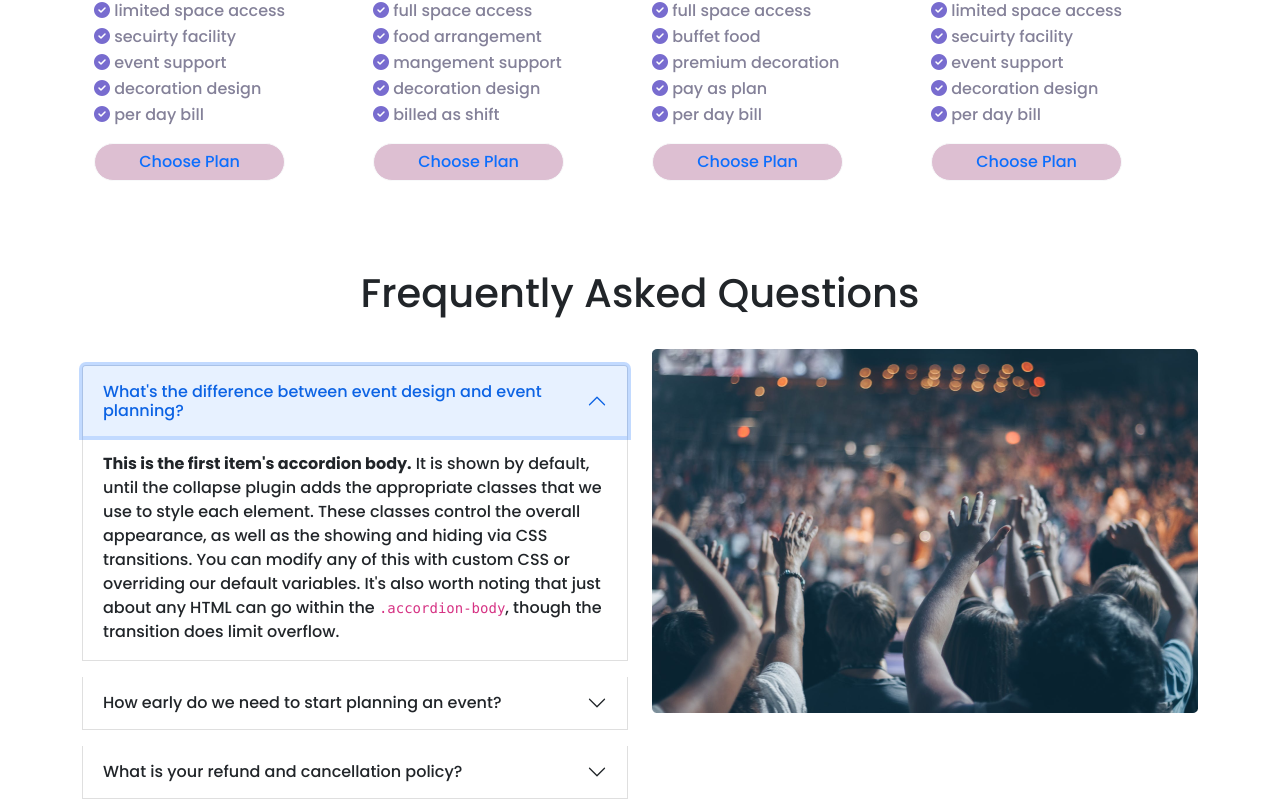
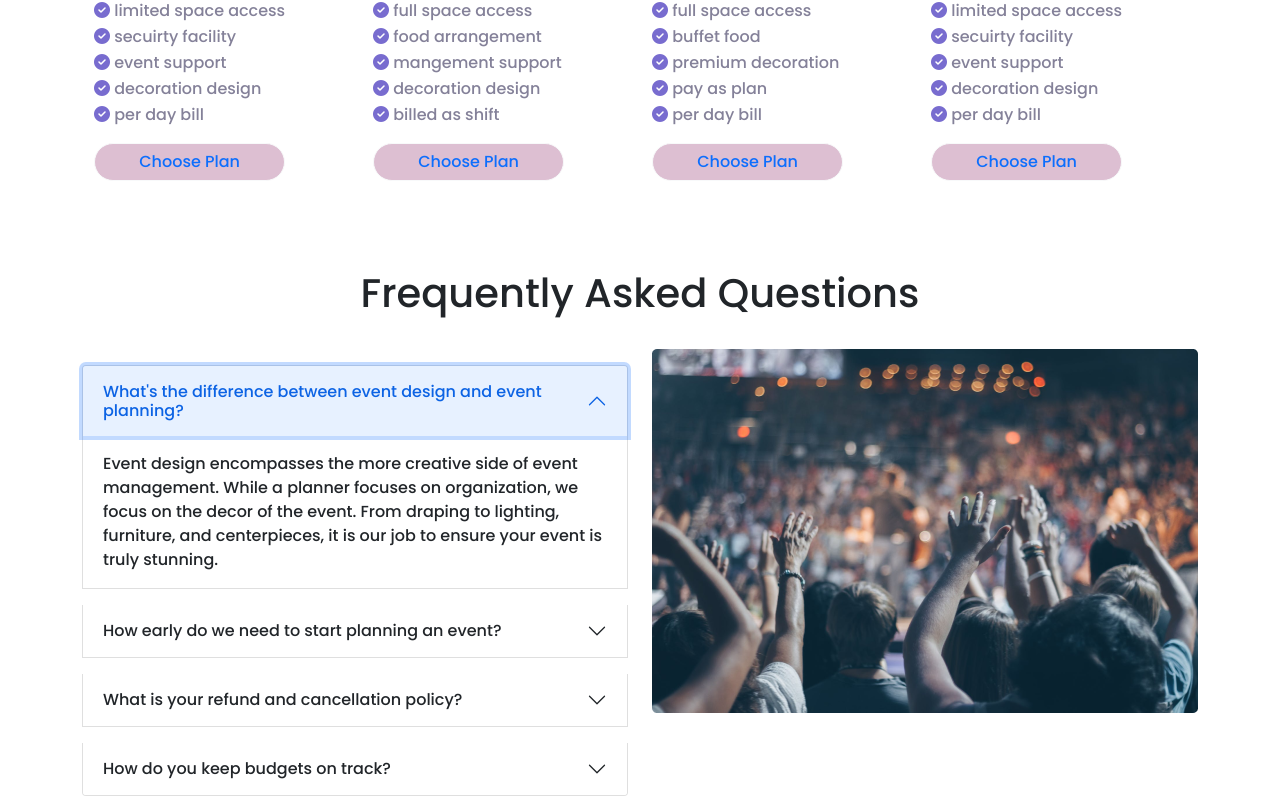
Before and after one commit to arifphero4/convention-center-arifphero4, a plain HTML site: page index.html in a window 1280 px wide. Both pictures are taken after a click on the button 355 px from the left and 1871 px from the top of the page. Shown: the part 1471-2271 px from the top of the page. Drawn offline with nearby package versions, Linux system fonts and the light colour scheme.

Commit message:
updated Frequently Asked Questions

```diff
--- a/index.html
+++ b/index.html
@@ -311,15 +311,11 @@
                   aria-labelledby="panelsStayOpen-headingOne"
                 >
                   <div class="accordion-body">
-                    <strong>This is the first item's accordion body.</strong> It
-                    is shown by default, until the collapse plugin adds the
-                    appropriate classes that we use to style each element. These
-                    classes control the overall appearance, as well as the
-                    showing and hiding via CSS transitions. You can modify any
-                    of this with custom CSS or overriding our default variables.
-                    It's also worth noting that just about any HTML can go
-                    within the <code>.accordion-body</code>, though the
-                    transition does limit overflow.
+                    Event design encompasses the more creative side of event
+                    management. While a planner focuses on organization, we
+                    focus on the decor of the event. From draping to lighting,
+                    furniture, and centerpieces, it is our job to ensure your
+                    event is truly stunning.
                   </div>
                 </div>
               </div>
@@ -342,15 +338,10 @@
                   aria-labelledby="panelsStayOpen-headingTwo"
                 >
                   <div class="accordion-body">
-                    <strong>This is the second item's accordion body.</strong>
-                    It is hidden by default, until the collapse plugin adds the
-                    appropriate classes that we use to style each element. These
-                    classes control the overall appearance, as well as the
-                    showing and hiding via CSS transitions. You can modify any
-                    of this with custom CSS or overriding our default variables.
-                    It's also worth noting that just about any HTML can go
-                    within the <code>.accordion-body</code>, though the
-                    transition does limit overflow.
+                    These are all good reasons to pursue this profession. But
+                    anyone who contemplates the fantasy of starting their own
+                    event planning business must follow some important steps
+                    before you even beginning to talk to clients.
                   </div>
                 </div>
               </div>
@@ -373,15 +364,11 @@
                   aria-labelledby="panelsStayOpen-headingThree"
                 >
                   <div class="accordion-body">
-                    <strong>This is the third item's accordion body.</strong> It
-                    is hidden by default, until the collapse plugin adds the
-                    appropriate classes that we use to style each element. These
-                    classes control the overall appearance, as well as the
-                    showing and hiding via CSS transitions. You can modify any
-                    of this with custom CSS or overriding our default variables.
-                    It's also worth noting that just about any HTML can go
-                    within the <code>.accordion-body</code>, though the
-                    transition does limit overflow.
+                    Cancelling an order can only be done before the product is
+                    shipped or "fulfilled" as our system calls it. Cancelling an
+                    order will automatically refund the customer in the full
+                    amount - including any shipping or taxes paid. Refunding an
+                    order is really more like returning an order.
                   </div>
                 </div>
               </div>
@@ -404,15 +391,11 @@
                   aria-labelledby="panelsStayOpen-headingFour"
                 >
                   <div class="accordion-body">
-                    <strong>This is the third item's accordion body.</strong> It
-                    is hidden by default, until the collapse plugin adds the
-                    appropriate classes that we use to style each element. These
-                    classes control the overall appearance, as well as the
-                    showing and hiding via CSS transitions. You can modify any
-                    of this with custom CSS or overriding our default variables.
-                    It's also worth noting that just about any HTML can go
-                    within the <code>.accordion-body</code>, though the
-                    transition does limit overflow.
+                    Tracking your expenses is one of the key factors in making
+                    your budget work for you. If you do not know how much you
+                    have spent each month, you cannot tell when you have
+                    overspent. Even the small expenses can cause you to blow
+                    your budget.
                   </div>
                 </div>
               </div>
```
